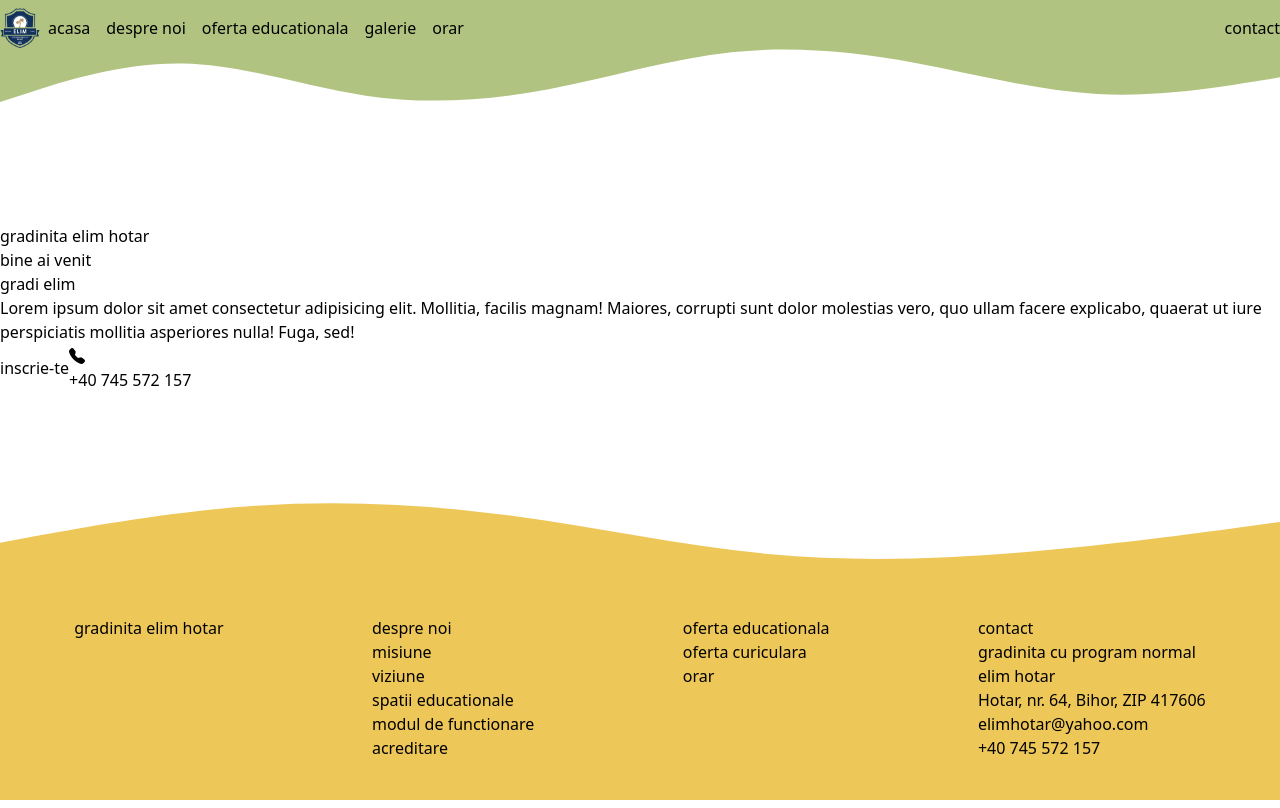
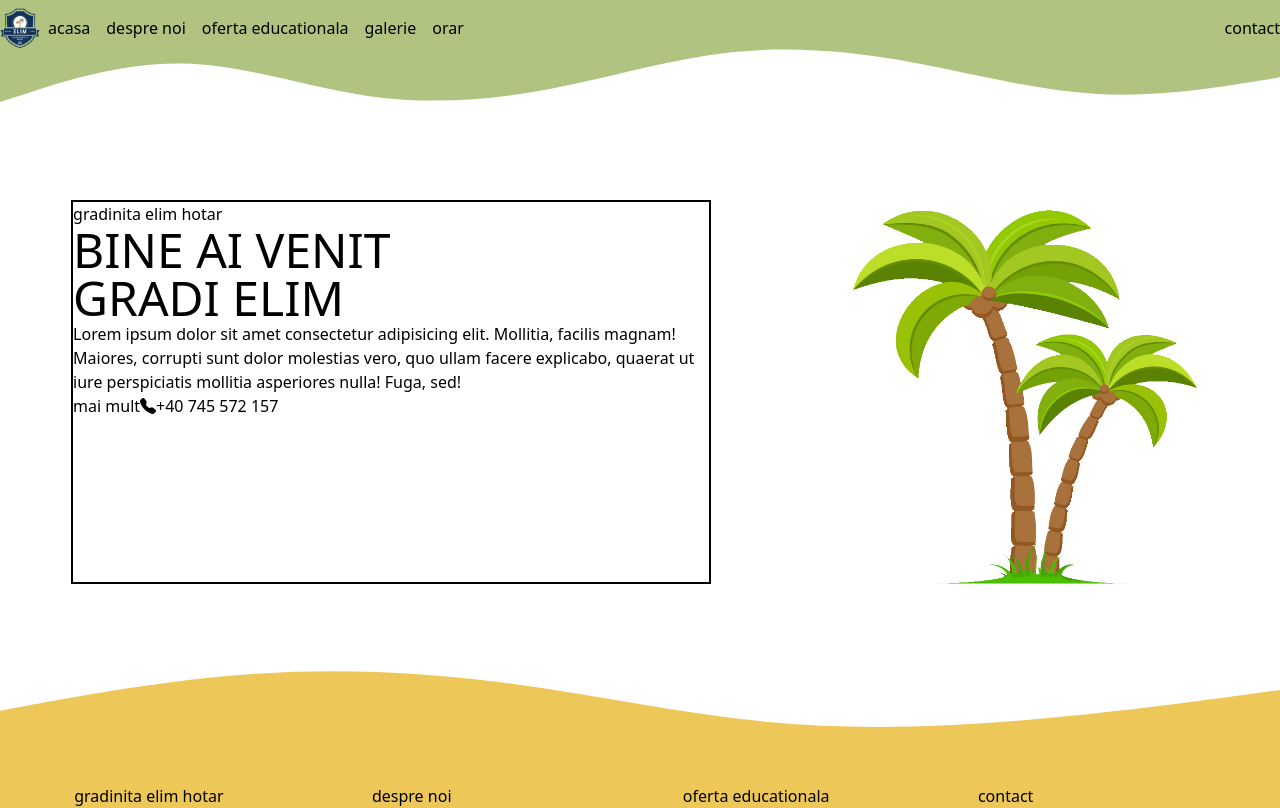
Before and after one commit to DenisWithOneN/gradi-elim, a Vue app: page /#/ in a window 1280 px wide. Shown: the top 808 px of the page. Built offline with nearby package versions, Linux system fonts and the light colour scheme.

Commit message:
updated hero content

```diff
--- a/index.html
+++ b/index.html
@@ -2,7 +2,7 @@
 <html lang="en">
   <head>
     <meta charset="UTF-8" />
-    <link rel="icon" type="image/svg+xml" href="src\assets\ELIM_LOGO.png" />
+    <link rel="icon" type="image/svg+xml" href="src\assets\images\ELIM_LOGO.png" />
     <meta name="viewport" content="width=device-width, initial-scale=1.0" />
     <title>gradi elim</title>
     <link rel="stylesheet" href="https://cdn.jsdelivr.net/npm/bootstrap-icons@1.3.0/font/bootstrap-icons.css">
--- a/src/components/general/Navbar.vue
+++ b/src/components/general/Navbar.vue
@@ -5,7 +5,7 @@ import { RouterLink } from "vue-router";
   <nav class="spacer navbar">
     <div class="flex justify-between container mx-auto pt-2">
       <div class="flex items-center">
-      <img src="/src/assets/ELIM_LOGO.png" alt="logo" class="w-10 h-10">
+      <img src="/src/assets/images/ELIM_LOGO.png" alt="logo" class="w-10 h-10">
       <RouterLink to="/" class="mx-2">acasa</RouterLink>
       <RouterLink to="/about" class="mx-2">despre noi</RouterLink>
       <RouterLink to="/offer" class="mx-2">oferta educationala</RouterLink>
--- a/src/components/home/Hero.vue
+++ b/src/components/home/Hero.vue
@@ -1,14 +1,14 @@
 <script setup></script>
 <template>
-  <div class="herowaves">
-    <!-- left side text -->
-    <div>
-      <p>gradinita elim hotar</p>
-      <h1>
+  <div class="container mx-auto flex justify-around">
+    <!-- left side content -->
+    <div class="w-1/2 flex flex-col border-2">
+      <p class="text-md">gradinita elim hotar</p>
+      <h1 class="text-5xl uppercase">
         bine ai venit <br />
         gradi elim
       </h1>
-      <p>
+      <p class="text-md">
         Lorem ipsum dolor sit amet consectetur adipisicing elit. Mollitia,
         facilis magnam! Maiores, corrupti sunt dolor molestias vero, quo ullam
         facere explicabo, quaerat ut iure perspiciatis mollitia asperiores
@@ -16,13 +16,17 @@
       </p>
       <!-- buttons -->
       <div class="flex">
-        <button>inscrie-te</button>
-        <span
+        <button>mai mult</button>
+        <span class="flex"
           ><i class="bi bi-telephone-fill"></i>
           <p>+40 745 572 157</p></span
         >
       </div>
     </div>
+    <!-- right side image -->
+    <div>
+      <img src="/src/assets/images/herophoto.png" alt="hero image" class="h-96"/>
+    </div>
   </div>
 </template>
 <style></style>
```
Also changed, not shown: src/assets/images/ELIM_LOGO.png (renamed from src/assets/ELIM_LOGO.png), src/assets/images/herophoto.png (added).
